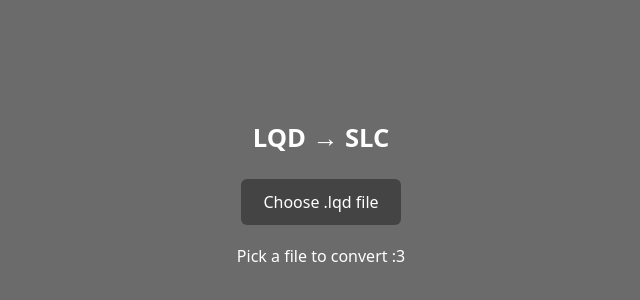
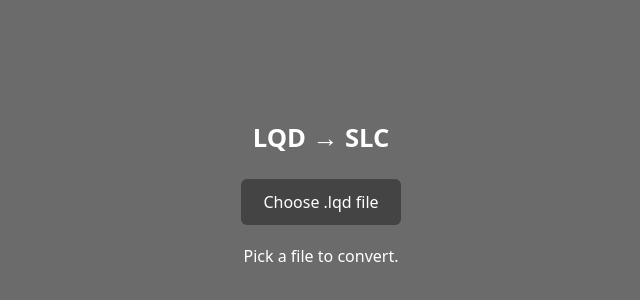
Before and after one commit to malikisherenot/lqd-converter, a plain HTML site: page index.html in a window 1280 px wide. Shown: the part 196-496 px from the top of the page, 319-959 px from the left. Drawn offline with Linux system fonts and the light colour scheme.

Commit message:
me very serious

```diff
--- a/index.html
+++ b/index.html
@@ -11,7 +11,7 @@
     <h1>LQD &rarr; SLC</h1>
     <label class="pick" for="file">Choose .lqd file</label>
     <input id="file" type="file" accept=".lqd">
-    <p id="status">Pick a file to convert :3</p>
+    <p id="status">Pick a file to convert.</p>
     <a id="download" class="pick" hidden>Download .slc</a>
   </main>
   <script src="converter.js"></script>
```
